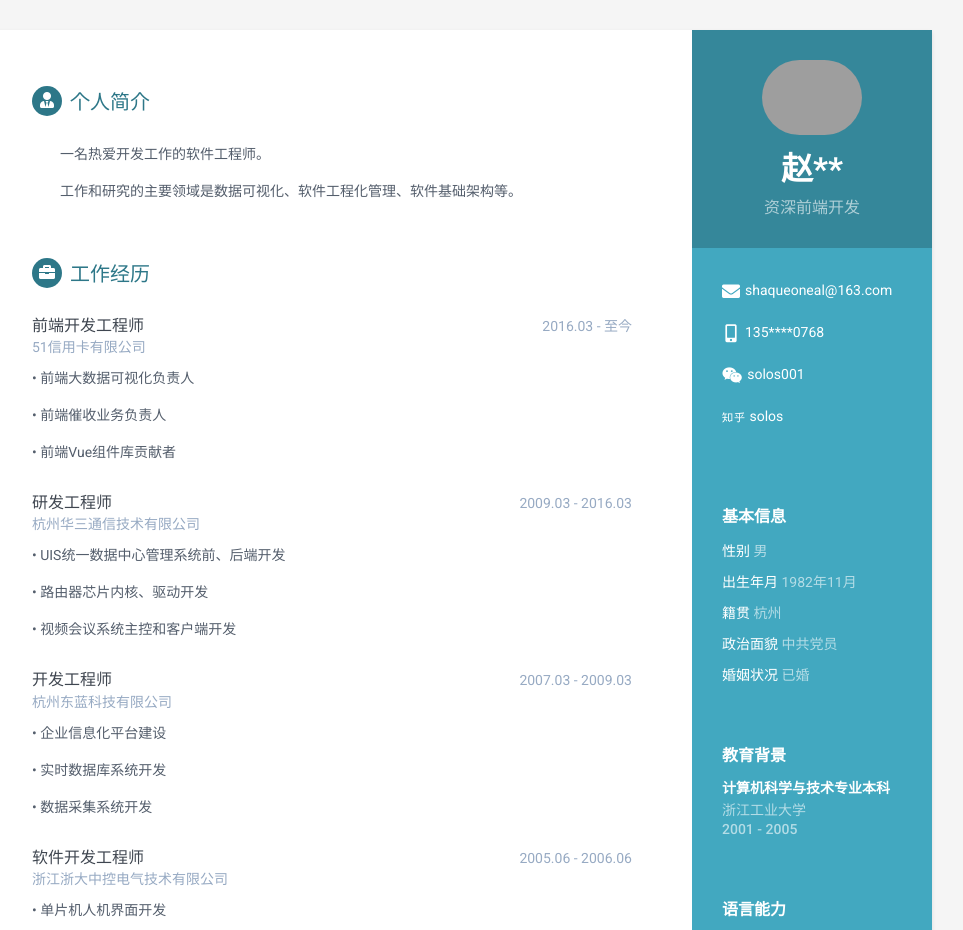
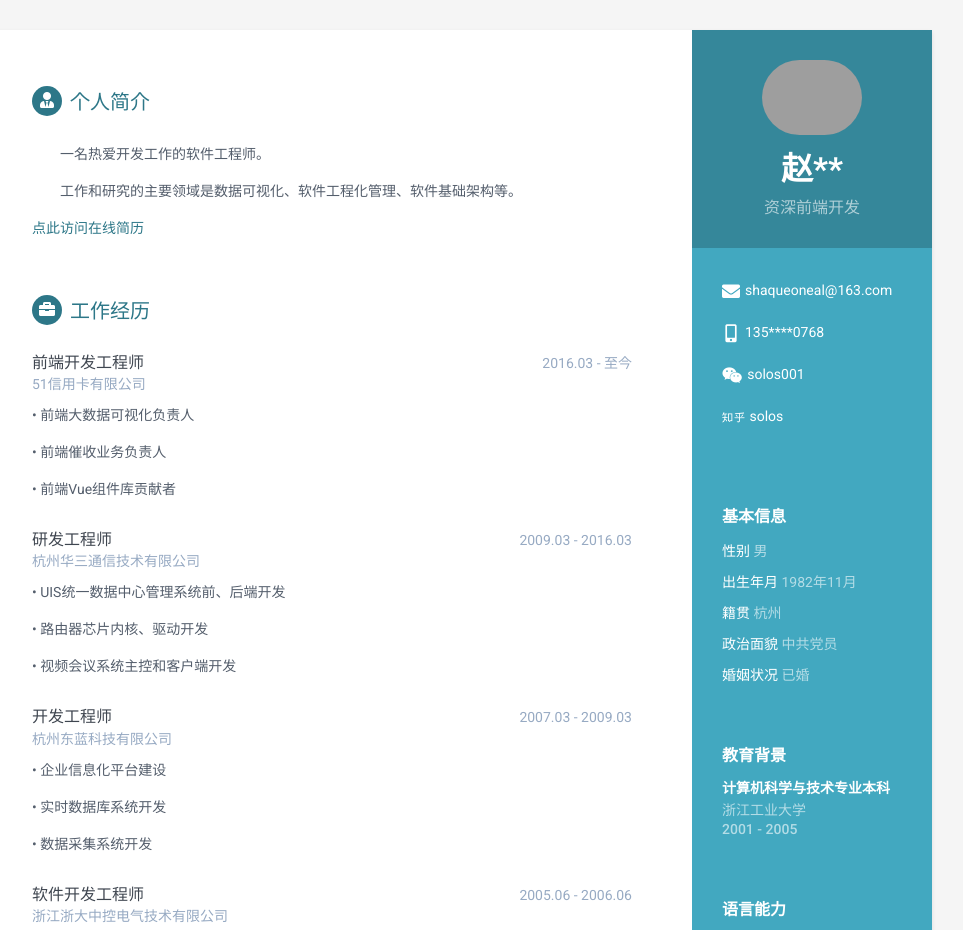
Before and after one commit to shaqueoneal/html-profile, a plain HTML site: page index.html in a window 1280 px wide. Shown: the top 930 px of the page, without its empty margins (188-1151 px from the left). Drawn offline with Linux system fonts and the light colour scheme; grey boxes are pictures that could not be loaded.

Commit message:
fix: jump url

```diff
--- a/index.html
+++ b/index.html
@@ -86,7 +86,7 @@
 		<section class="section summary-section">
 			<h2 class="section-title"><span class="icon-holder"><i class="iconfont icon-user-tie"></i></span>个人简介</h2>
 			<div class="summary">
-				<a href="https://shaqueoneal.github.io/html-profile/">点此访问在线简历</a>
+
 			</div><!--//summary-->
 		</section><!--//section-->
 
@@ -153,7 +153,7 @@
 		<section class="section projects-section">
 			<h2 class="section-title"><span class="icon-holder"><i class="iconfont icon-th-large"></i></span>项目经历</h2>
 			<div class="intro">
-				<p>仅列举最近3年的部分项目 <a href="./projects.html" style="font-weight:bold;">查看项目详情</a></p>
+				<p>仅列举最近3年的部分项目 <a href="https://shaqueoneal.github.io/html-profile/projects.html" style="font-weight:bold;">查看项目详情</a></p>
 			</div><!--//intro-->
 			<div class="item">
 				<span class="project-title"><a>数据可视化平台</a></span> - <span class="project-tagline">提供公司级别的数据可视化服务的平台</span>
@@ -278,15 +278,20 @@
     const profiles = [
         `<p>&emsp;&emsp;一名热爱开发工作的软件工程师。</p>
         <p>&emsp;&emsp;工作和研究的主要领域是数据可视化、软件工程化管理、软件基础架构等。</p>
+        <a href="https://shaqueoneal.github.io/html-profile/">点此访问在线简历</a>
         `,
         `<p>&emsp;&emsp;一名热爱开发工作的软件工程师。</p>
         <p>&emsp;&emsp;7年前一个偶然的工作变化让我领略了前端开发的魅力，从此我从一名后端、底层开发人员成为了一名前端开发工程师。在51信用卡工作期间我负责了PC端的大部分可视化项目。是前端可视化小组的负责人和催收业务的负责人。工作期间申请有两项专利，其中一项为公司每年节约上百万成本。</p>
-        <p>&emsp;&emsp;工作和研究的主要领域是数据可视化、软件工程化管理、软件基础架构等。</p>`,
+        <p>&emsp;&emsp;工作和研究的主要领域是数据可视化、软件工程化管理、软件基础架构等。</p>
+        <a href="https://shaqueoneal.github.io/html-profile/">点此访问在线简历</a>
+        `,
 
         `<p>&emsp;&emsp;一名在开发一线摸爬滚打了十几年的老程序员。从底层的芯片驱动到linux系统内核再到网络、服务器，直到前端，把整个计算机系统从下到上捋了一遍；涉及行业从装备制造业到信息化服务再到互联网金融业，见证了IT行业的沧桑巨变。撸过代码，搞过项目，带过团队，开过培训，最终确定前端可视化作为自己的职业方向。有人说30多岁是程序员迷茫期，是的，但是就像长征，留下的都是精华。走过去，你才能说：踏遍青山人未老，风景这边独好！</p>
         <p>&emsp;&emsp;7年前一个偶然的工作变化让我领略了前端开发的魅力，从此我从一名后端、底层开发人员成为了一名前端开发工程师。在51信用卡工作期间我负责了前端PC端的大部分可视化项目：可视化平台、光锥风控平台、知识图谱、关系图谱、宙斯风控系统、可视化数据大盘、数据地图等等。涉及的可视化框架有echarts，d3，gojs，hicharts，sigmajs等。可视化项目之外，本人贡献过公司内部开发的Vue组件库Vant和Want，也贡献过自主研发的业务控件，是催收呼叫中心唯一发明人和知识图谱知识产权的联合发明人，仅催收呼叫中心一项发明每年为公司节约上百万成本。</p>
         <p>&emsp;&emsp;目前正在完善、推广阶段的大数据可视化平台是本人负责的面向全公司的一款数据可视化产品，对标tableau，网易有数和阿里quick bi。在部分特性上已经完全超越有数和quick bi，同时与内部系统做到无缝集成，是真正服务意义上的数据可视化产品。</p>
-        <p>&emsp;&emsp;如有幸加入贵公司，参与或主导可视化项目的开发，本人将提供完整的公司级别的可视化解决方案，大大缩短可视化项目的开发周期，并给予前端开发团队以经验指导。让可视化的数据来驱动业务，让不可见的数据产生可观的价值。</p>`
+        <p>&emsp;&emsp;如有幸加入贵公司，参与或主导可视化项目的开发，本人将提供完整的公司级别的可视化解决方案，大大缩短可视化项目的开发周期，并给予前端开发团队以经验指导。让可视化的数据来驱动业务，让不可见的数据产生可观的价值。</p>
+        <a href="https://shaqueoneal.github.io/html-profile/">点此访问在线简历</a>
+        `,
     ];
 
     let params = parseUrlParam(location.search);
```
